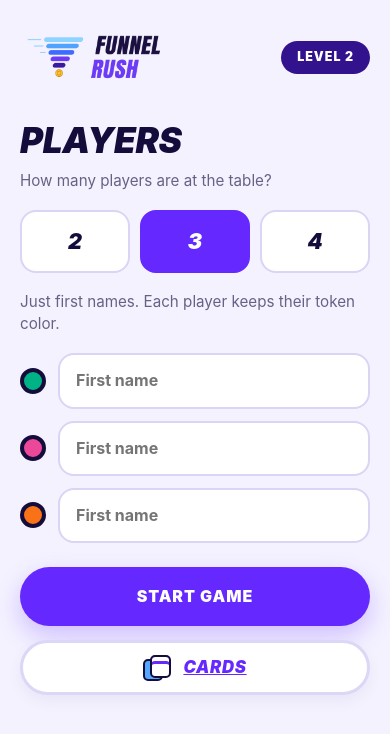
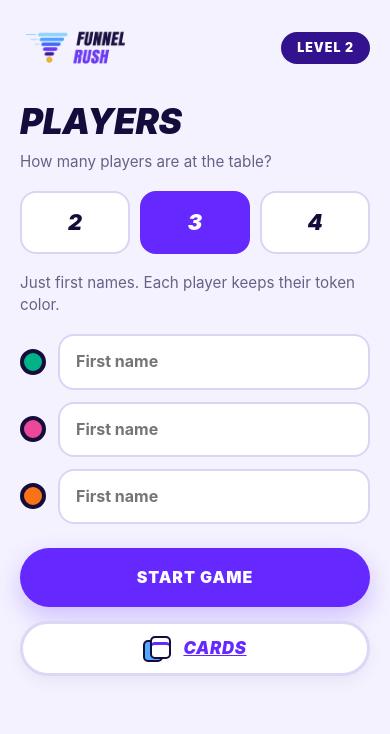
Before and after one commit to Mehdi123-hub/funnel-rush-v3, a plain HTML site: page index.html in a window 390 px wide. Both pictures are taken after a click on the button "NEW GAME". Drawn offline with Linux system fonts and the light colour scheme.

Commit message:
correction taille logooo

```diff
--- a/css/style.css
+++ b/css/style.css
@@ -1240,9 +1240,9 @@ h1, h2, h3, p {
   margin: 0; /* Clean margin */
 }
 
-/* Phone-sized screens: match header logo visual weight roughly to the "LEVEL 2" badge */
+/* Phone-sized screens: double the header logo height to 56px */
 @media (max-width: 480px) {
   .brand-logo-only img {
-    height: 75px; /* Compact phone header logo matching badge height */
+    height: 56px; /* Twice as tall as previous 28px phone logo height */
   }
 }
```
